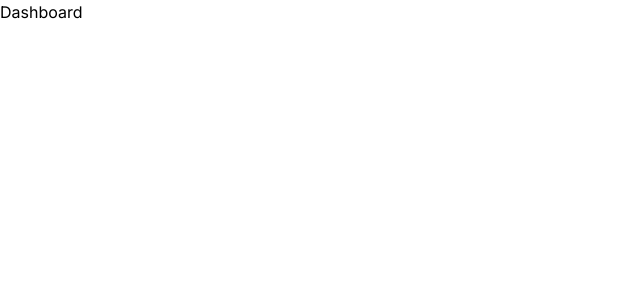
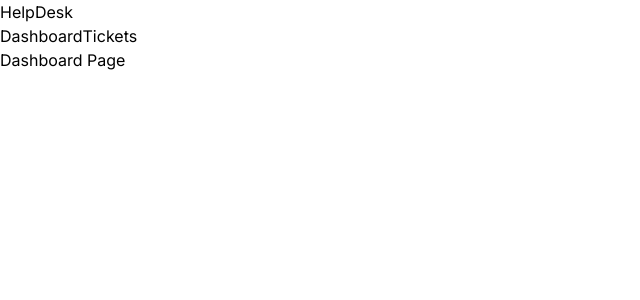
Before and after one commit to emoudy/helpdesk, a Next.js app: page / in a window 1280 px wide. Shown: the top 300 px of the page, without its empty margins (0-640 px from the left). Built offline with nearby package versions, Linux system fonts and the light colour scheme.

Commit message:
adding pages

```diff
--- /dev/null
+++ b/app/components/NavBar.jsx
@@ -0,0 +1,13 @@
+import Link from "next/link";
+
+import React from "react";
+
+export default function NavBar() {
+  return (
+    <nav>
+      <h1>HelpDesk</h1>
+      <Link href="/">Dashboard</Link>
+      <Link href="/tickets">Tickets</Link>
+    </nav>
+  );
+}
--- a/app/layout.jsx
+++ b/app/layout.jsx
@@ -1,17 +1,23 @@
-import './globals.css'
-import { Inter } from 'next/font/google'
+import "./globals.css";
+import { Inter } from "next/font/google";
 
-const inter = Inter({ subsets: ['latin'] })
+// components
+import NavBar from "./components/NavBar";
+
+const inter = Inter({ subsets: ["latin"] });
 
 export const metadata = {
-  title: 'Create Next App',
-  description: 'Generated by create next app',
-}
+  title: "Create Next App",
+  description: "Generated by create next app",
+};
 
 export default function RootLayout({ children }) {
   return (
     <html lang="en">
-      <body className={inter.className}>{children}</body>
+      <body className={inter.className}>
+        <NavBar />
+        {children}
+      </body>
     </html>
-  )
+  );
 }
--- a/app/page.jsx
+++ b/app/page.jsx
@@ -3,7 +3,7 @@ import Image from "next/image";
 export default function Home() {
   return (
     <main>
-      <h2>Dashboard</h2>
+      <h2>Dashboard Page</h2>
     </main>
   );
 }
--- /dev/null
+++ b/app/tickets/page.jsx
@@ -0,0 +1,9 @@
+import React from "react";
+
+export default function Tickets() {
+  return (
+    <main>
+      <h2>Tickets Page</h2>
+    </main>
+  );
+}
```
